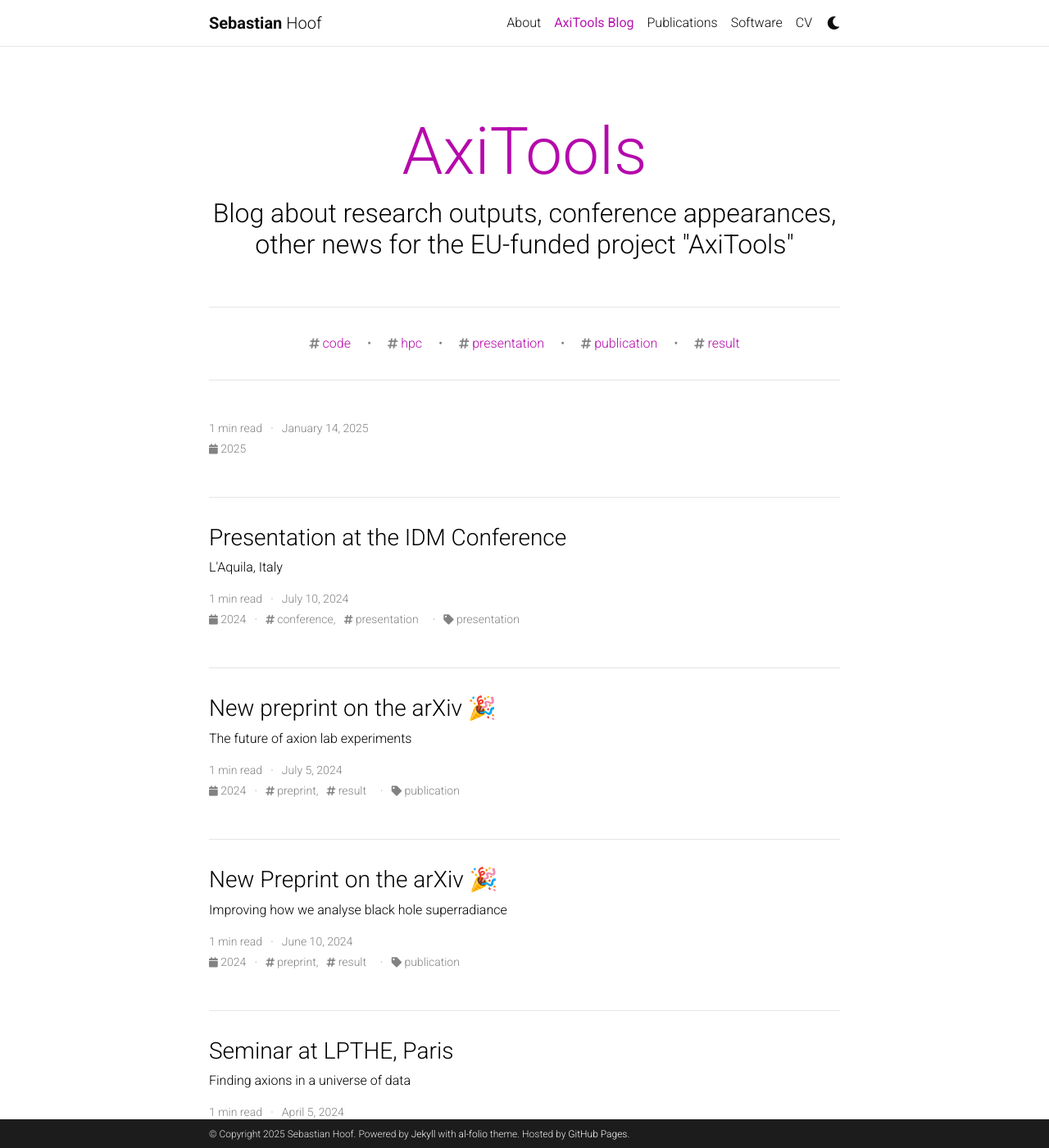
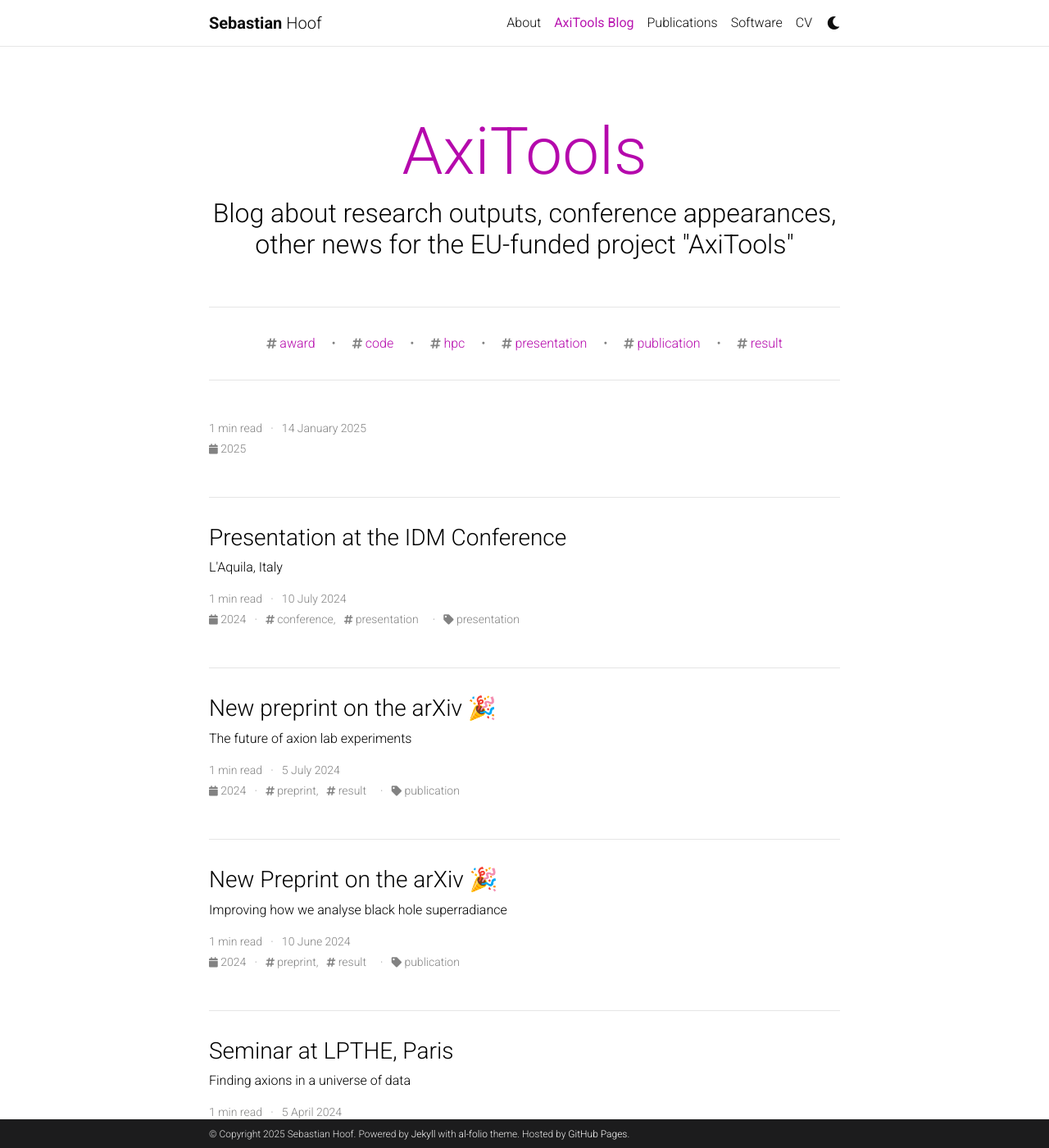
Before and after one commit to sebhoof/sebhoof.github.io, a Jekyll site: the page built from blog/index.html, in a window 1280 px wide and 1400 px high. Shown: the whole window at 82% size. Built offline with Jekyll 4.4.1, drawn with Linux system fonts in a browser that asks for light colours; the list of posts is cut into pages by our own code; comment, search, counter and statistics services are not loaded; a style sheet for code colours, icons or effects is not loaded.

Commit message:
Updated for blog posts layout, fixed bug.

```diff
--- a/_config.yml
+++ b/_config.yml
@@ -244,7 +244,7 @@ jekyll-archives:
     tag: '/blog/tag/:name/'
     category: '/blog/category/:name/'
 
-display_tags: ['code', 'hpc', 'presentation', 'publication', 'result'] # this tags will be displayed on the front page of your blog
+display_tags: ['award', 'code', 'hpc', 'presentation', 'publication', 'result'] # this tags will be displayed on the front page of your blog
 
 # -----------------------------------------------------------------------------
 # Jekyll Scholar
--- a/_layouts/post.html
+++ b/_layouts/post.html
@@ -17,7 +17,7 @@ layout: default
 
   <header class="post-header">
     <h1 class="post-title">{{ page.title }}</h1>
-    <p class="post-meta">{{ page.date | date: "%B %-d, %Y" }}{%- if page.author -%} • {{ page.author }}{%- endif -%}{%- if page.meta -%} • {{ page.meta }}{%- endif -%}</p>
+    <p class="post-meta">{{ page.date | date: %-d "%B %Y" }}{%- if page.author -%} • {{ page.author }}{%- endif -%}{%- if page.meta -%} • {{ page.meta }}{%- endif -%}</p>
     <p class="post-tags">
       <a href="{{ year | prepend: '/blog/' | prepend: site.baseurl}}"> <i class="fas fa-calendar fa-sm"></i> {{ year }} </a>
       {%- if tags != "" %}
--- a/blog/index.html
+++ b/blog/index.html
@@ -65,7 +65,7 @@ pagination:
       <p>{{ post.description }}</p>
       <p class="post-meta">
         {{ read_time }} min read &nbsp; &middot; &nbsp;
-        {{ post.date | date: '%B %-d, %Y' }}
+        {{ post.date | date: '%-d %B %Y' }}
         {%- if post.external_source %}
         &nbsp; &middot; &nbsp; {{ post.external_source }}
         {%- endif %}
```
Also changed, not shown: _posts/2024-08-10-certificate_cils.md (+3 -3 lines).
